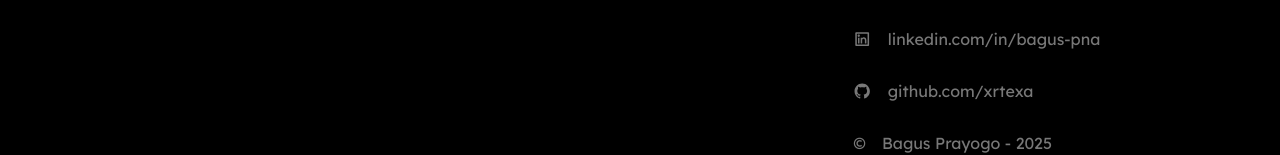
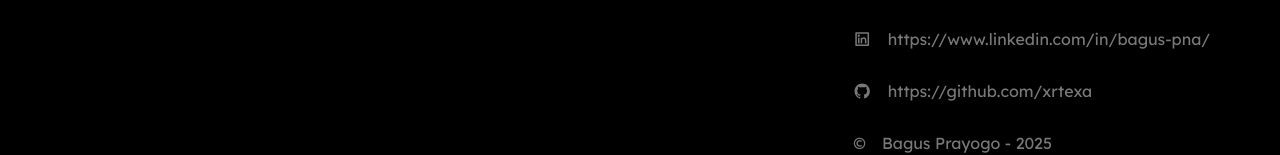
Before and after one commit to xrtexa/portfolio-website, a plain HTML site: page index.html in a window 1280 px wide. Shown: the part 2549-2704 px from the top of the page. Drawn offline with Linux system fonts and the light colour scheme; a web font is replaced by a local one.

Commit message:
Update index.html

```diff
--- a/index.html
+++ b/index.html
@@ -24,7 +24,7 @@
             <a href="#contact" class="nav-link">Contact</a>
         </div>
         <div class="button-link">
-            <a href="">
+            <a href="public/Resume - Bagus Prayogo Nur Awaludin.pdf">
                 <p>Resume</p>
                 <svg xmlns="http://www.w3.org/2000/svg" viewBox="0 0 24 24" fill="currentColor"><path d="M16.0037 9.41421L7.39712 18.0208L5.98291 16.6066L14.5895 8H7.00373V6H18.0037V17H16.0037V9.41421Z"></path></svg>
             </a>
@@ -65,11 +65,11 @@
             <h1 class="hero-title">Bagus <span>Prayogo</span></h1>
             <p class="">Web Design | Automation Engineering Student | Tech Enthusiast </p>
             <div class="button-link">
-                <a href="public/Resume - Bagus Prayogo Nur Awaludin.pdf" target="_blank">
+                <a href="https://www.linkedin.com/in/bagus-pna/" target="_blank">
                     <p>Linkedin</p>
                     <svg xmlns="http://www.w3.org/2000/svg" viewBox="0 0 24 24" fill="currentColor"><path d="M16.0037 9.41421L7.39712 18.0208L5.98291 16.6066L14.5895 8H7.00373V6H18.0037V17H16.0037V9.41421Z"></path></svg>
                 </a>
-                <a href="github.com/xrtexa" target="_blank">
+                <a href="https://github.com/xrtexa" target="_blank">
                     <p>Github</p>
                     <svg xmlns="http://www.w3.org/2000/svg" viewBox="0 0 24 24" fill="currentColor"><path d="M16.0037 9.41421L7.39712 18.0208L5.98291 16.6066L14.5895 8H7.00373V6H18.0037V17H16.0037V9.41421Z"></path></svg>
                 </a>
@@ -169,11 +169,11 @@
 
                         <a href="linkedin.com/in/bagus-pna">
                             <svg xmlns="http://www.w3.org/2000/svg" viewBox="0 0 24 24" fill="currentColor"><path d="M4.00098 3H20.001C20.5533 3 21.001 3.44772 21.001 4V20C21.001 20.5523 20.5533 21 20.001 21H4.00098C3.44869 21 3.00098 20.5523 3.00098 20V4C3.00098 3.44772 3.44869 3 4.00098 3ZM5.00098 5V19H19.001V5H5.00098ZM7.50098 9C6.67255 9 6.00098 8.32843 6.00098 7.5C6.00098 6.67157 6.67255 6 7.50098 6C8.3294 6 9.00098 6.67157 9.00098 7.5C9.00098 8.32843 8.3294 9 7.50098 9ZM6.50098 10H8.50098V17.5H6.50098V10ZM12.001 10.4295C12.5854 9.86534 13.2665 9.5 14.001 9.5C16.072 9.5 17.501 11.1789 17.501 13.25V17.5H15.501V13.25C15.501 12.2835 14.7175 11.5 13.751 11.5C12.7845 11.5 12.001 12.2835 12.001 13.25V17.5H10.001V10H12.001V10.4295Z"></path></svg>
-                            linkedin.com/in/bagus-pna</a>
+                            https://www.linkedin.com/in/bagus-pna/</a>
 
                         <a href="github.com/xrtexa">
                             <svg xmlns="http://www.w3.org/2000/svg" viewBox="0 0 24 24" fill="currentColor"><path d="M12.001 2C6.47598 2 2.00098 6.475 2.00098 12C2.00098 16.425 4.86348 20.1625 8.83848 21.4875C9.33848 21.575 9.52598 21.275 9.52598 21.0125C9.52598 20.775 9.51348 19.9875 9.51348 19.15C7.00098 19.6125 6.35098 18.5375 6.15098 17.975C6.03848 17.6875 5.55098 16.8 5.12598 16.5625C4.77598 16.375 4.27598 15.9125 5.11348 15.9C5.90098 15.8875 6.46348 16.625 6.65098 16.925C7.55098 18.4375 8.98848 18.0125 9.56348 17.75C9.65098 17.1 9.91348 16.6625 10.201 16.4125C7.97598 16.1625 5.65098 15.3 5.65098 11.475C5.65098 10.3875 6.03848 9.4875 6.67598 8.7875C6.57598 8.5375 6.22598 7.5125 6.77598 6.1375C6.77598 6.1375 7.61348 5.875 9.52598 7.1625C10.326 6.9375 11.176 6.825 12.026 6.825C12.876 6.825 13.726 6.9375 14.526 7.1625C16.4385 5.8625 17.276 6.1375 17.276 6.1375C17.826 7.5125 17.476 8.5375 17.376 8.7875C18.0135 9.4875 18.401 10.375 18.401 11.475C18.401 15.3125 16.0635 16.1625 13.8385 16.4125C14.201 16.725 14.5135 17.325 14.5135 18.2625C14.5135 19.6 14.501 20.675 14.501 21.0125C14.501 21.275 14.6885 21.5875 15.1885 21.4875C19.259 20.1133 21.9999 16.2963 22.001 12C22.001 6.475 17.526 2 12.001 2Z"></path></svg>
-                            github.com/xrtexa</a>
+                            https://github.com/xrtexa</a>
                         <a class="copyright-wrapper">
                             <p>©</p>
                             <p> Bagus Prayogo - 2025 </p>
```
